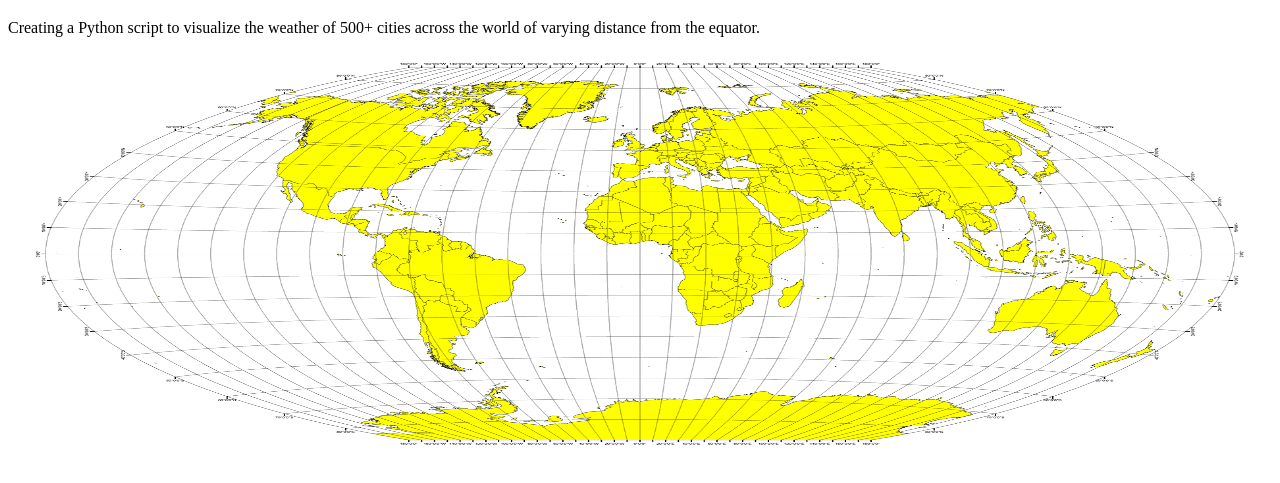
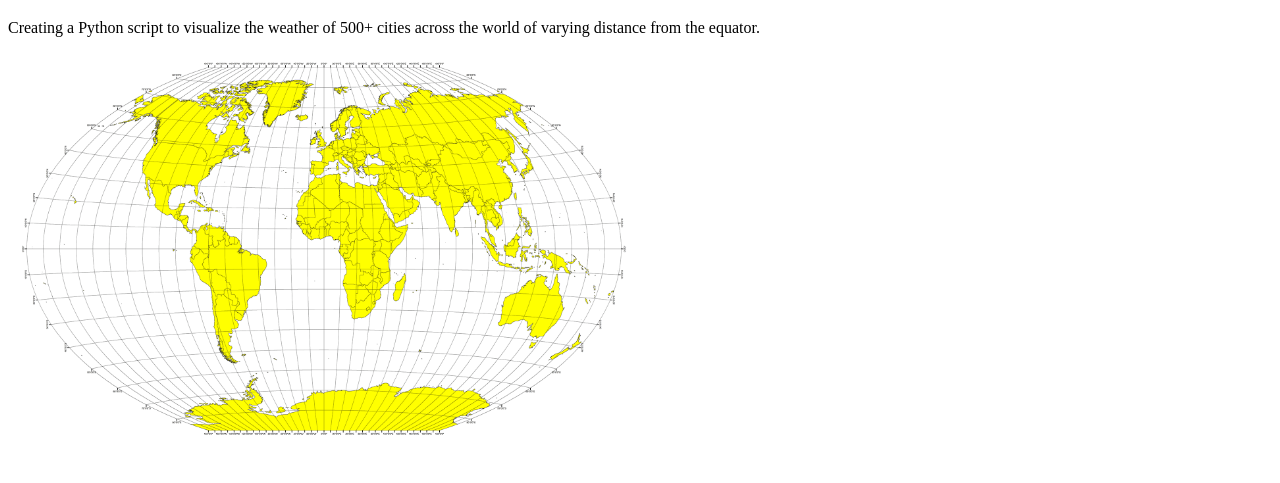
Before and after one commit to cristina-iacob/WeatherPy, a plain HTML site: page index.html in a window 1280 px wide. Shown: the part 61-544 px from the top of the page. Drawn offline with Linux system fonts and the light colour scheme.

Commit message:
Add files via upload

```diff
--- a/index.html
+++ b/index.html
@@ -5,9 +5,9 @@
   <title>WeatherPy page</title>
 <style>
   a img {
-    max-height: 400px;
-    height: 100%;
-    width: 100%;
+    max-height: 700px;
+    height: 50%;
+    width: 50%;
   }
 </style>
 </head>
```
